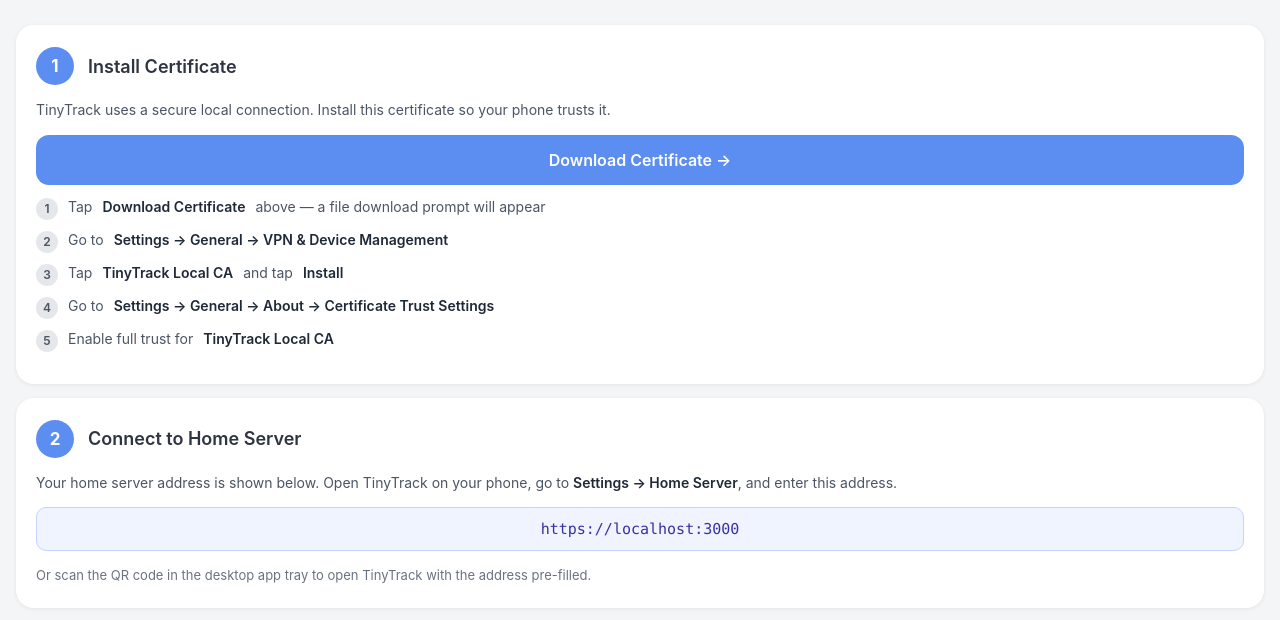
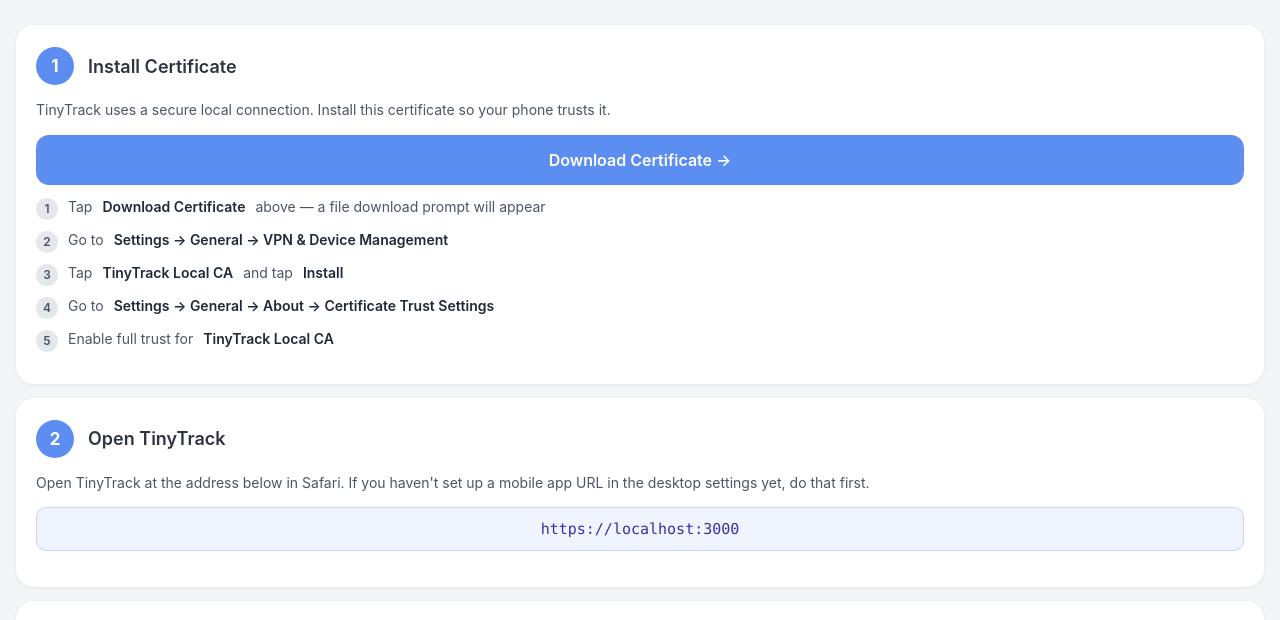
Before and after one commit to Zer0Krypt/tinytrack-mobile, a plain HTML site: page setup.html in a window 1280 px wide. Shown: the part 145-765 px from the top of the page. Drawn offline with Linux system fonts and the light colour scheme.

Commit message:
Add CDN URL support: ?server= param, configurable server URL in settings

```diff
--- a/setup.html
+++ b/setup.html
@@ -149,15 +149,15 @@
     </ol>
   </div>
 
-  <!-- Step 2: Enter server address in app -->
+  <!-- Step 2: Open the app -->
   <div class="step">
     <div class="step-header">
       <div class="step-num">2</div>
-      <div class="step-title">Connect to Home Server</div>
+      <div class="step-title">Open TinyTrack</div>
     </div>
-    <p>Your home server address is shown below. Open TinyTrack on your phone, go to <strong>Settings → Home Server</strong>, and enter this address.</p>
-    <div class="url-box" id="server-url">Loading…</div>
-    <p style="font-size:13px;color:#6b7280;margin-bottom:0">Or scan the QR code in the desktop app tray to open TinyTrack with the address pre-filled.</p>
+    <p id="open-step-desc">Loading…</p>
+    <a href="#" class="btn btn-blue" id="open-app-btn" style="display:none">Open TinyTrack in Safari →</a>
+    <div class="url-box" id="app-url" style="display:none"></div>
   </div>
 
   <!-- Step 3: Add to Home Screen -->
@@ -166,7 +166,7 @@
       <div class="step-num">3</div>
       <div class="step-title">Add to Home Screen</div>
     </div>
-    <p>Open TinyTrack in Safari, then add it to your home screen so it works like a real app.</p>
+    <p>From that Safari tab, add TinyTrack to your home screen so it works like a real app.</p>
     <ol class="sub-steps">
       <li>Tap the <strong>Share</strong> button <strong>⬆</strong> at the bottom of Safari</li>
       <li>Scroll down and tap <strong>Add to Home Screen</strong></li>
@@ -196,7 +196,23 @@
 
   <script>
     var serverUrl = 'https://' + window.location.hostname + ':3000'
-    document.getElementById('server-url').textContent = serverUrl
+    var params = new URLSearchParams(window.location.search)
+    var cdnUrl = (params.get('cdn') || '').replace(/\/$/, '')
+
+    var descEl = document.getElementById('open-step-desc')
+    var btnEl  = document.getElementById('open-app-btn')
+    var urlEl  = document.getElementById('app-url')
+
+    if (cdnUrl) {
+      var appUrl = cdnUrl + '/?server=' + encodeURIComponent(serverUrl)
+      descEl.textContent = 'Tap the button below to open TinyTrack. Your home server address will be saved automatically.'
+      btnEl.href = appUrl
+      btnEl.style.display = 'block'
+    } else {
+      descEl.innerHTML = 'Open TinyTrack at the address below in Safari. If you haven\'t set up a mobile app URL in the desktop settings yet, do that first.'
+      urlEl.textContent = serverUrl
+      urlEl.style.display = 'block'
+    }
   </script>
 </body>
 </html>
```
